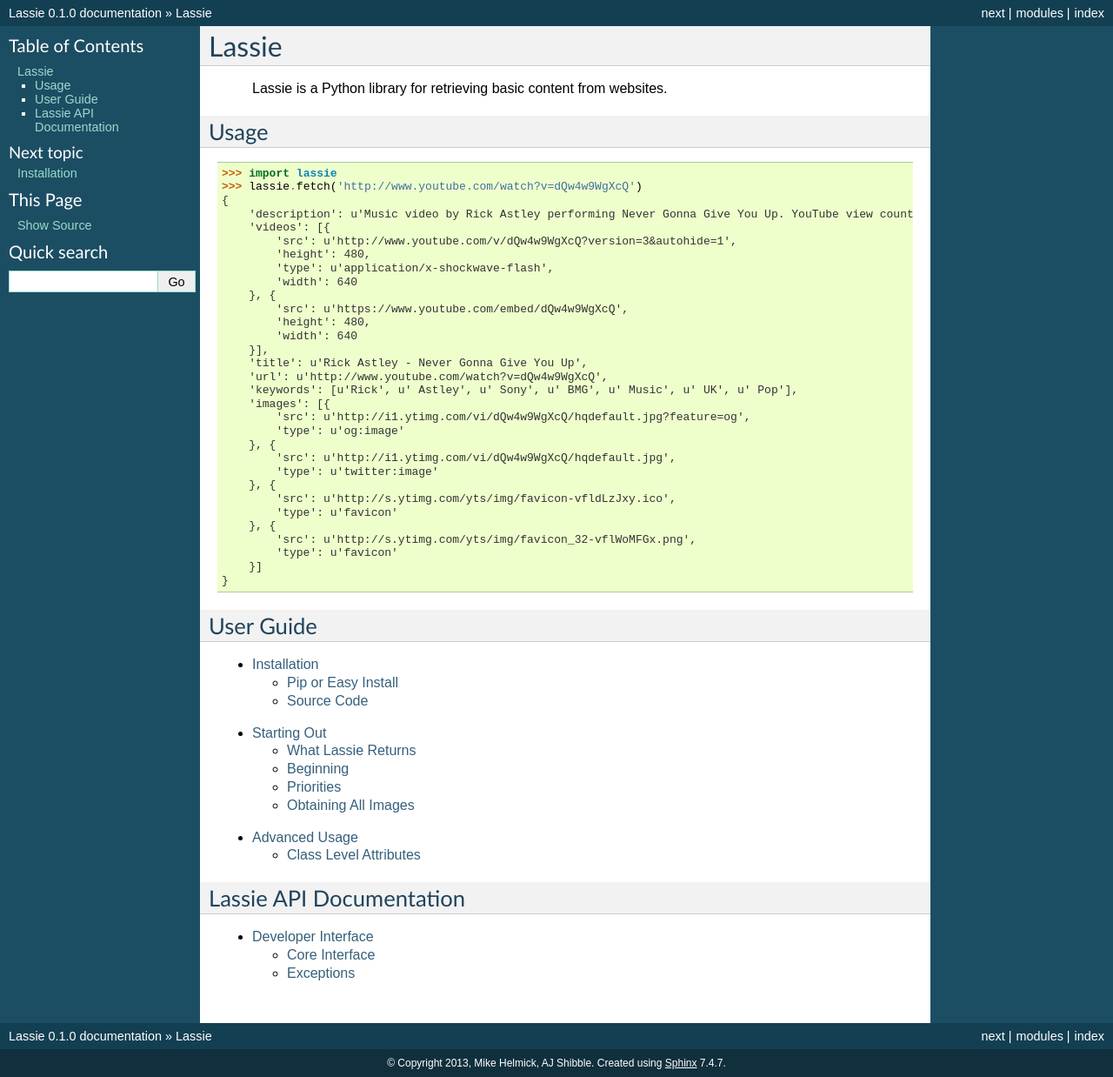
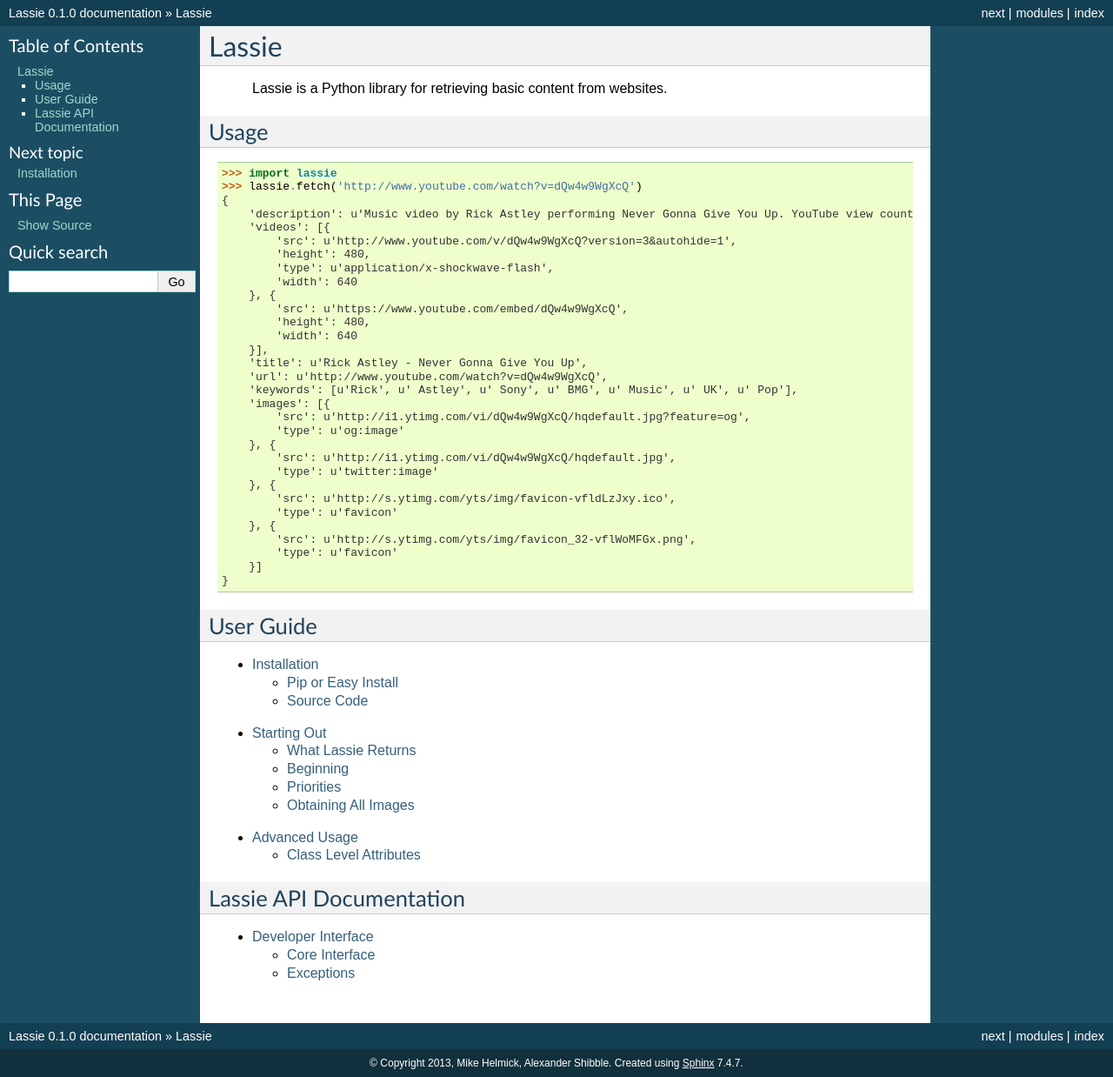
Before and after one commit to michaelhelmick/lassie, a Sphinx documentation site: the page built from docs/index.rst, in a window 1280 px wide. Shown: the whole page at 87% size. Built offline with Sphinx 7.4.7, drawn with Linux system fonts in a browser that asks for light colours.

```diff
--- a/docs/conf.py
+++ b/docs/conf.py
@@ -44,7 +44,7 @@ master_doc = 'index'
 
 # General information about the project.
 project = u'Lassie'
-copyright = u'2013, Mike Helmick, AJ Shibble'
+copyright = u'2013, Mike Helmick, Alexander Shibble'
 
 # The version info for the project you're documenting, acts as replacement for
 # |version| and |release|, also used in various other places throughout the
```
Also changed, not shown: AUTHORS.rst (added, +12 -0 lines).
